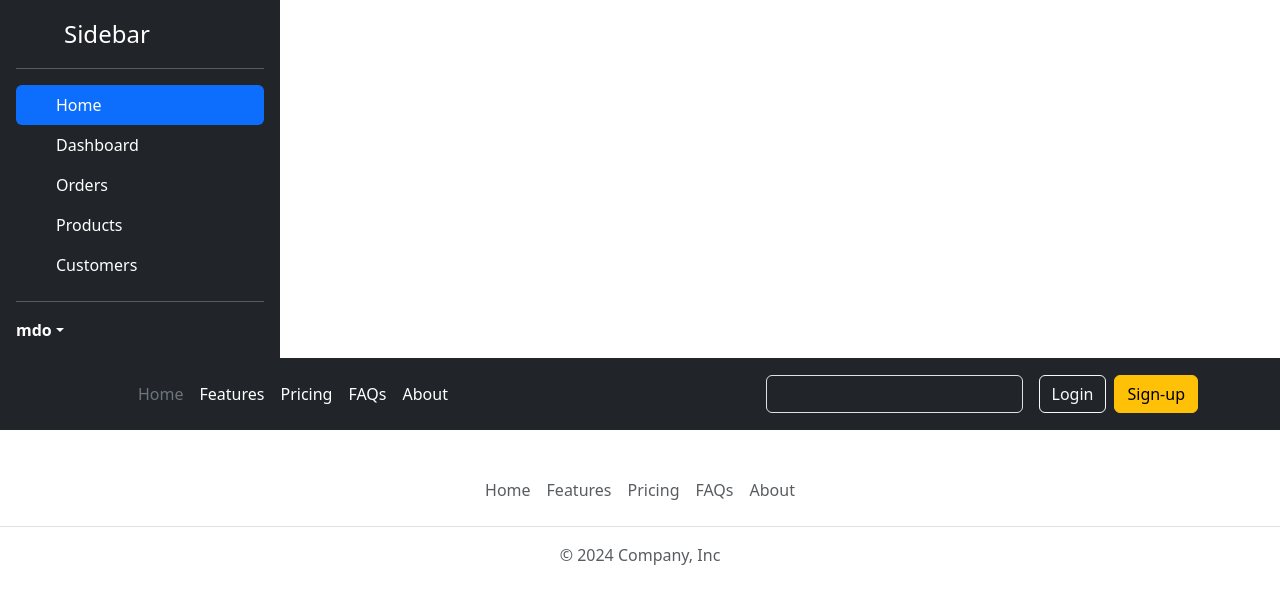
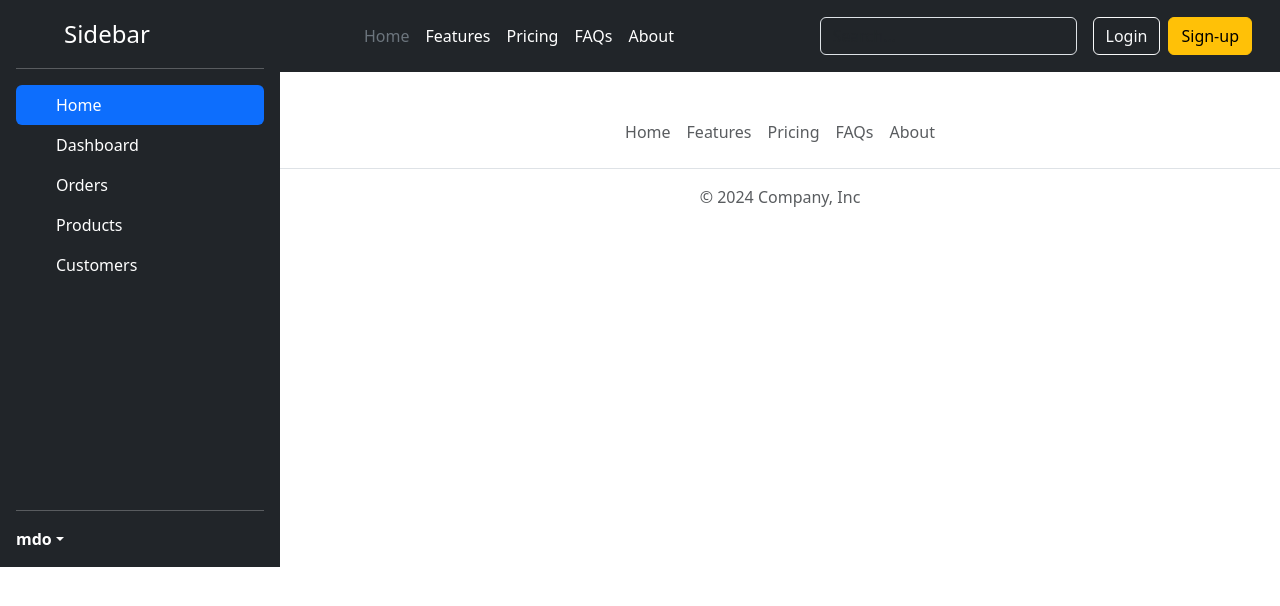
Before and after one commit to Anand-wase/React, a React (Vite) app in the folder social-media/: page / in a window 1280 px wide. Shown: the top 606 px of the page. Built offline with nearby package versions, Linux system fonts and the light colour scheme.

Commit message:
Modified  Home screen

```diff
--- a/social-media/src/App.css
+++ b/social-media/src/App.css
@@ -1,7 +1,10 @@
 .app-container{
   display: flex;
 }
-
+.sideBarContent{
+  min-height: 567px;
+  width : 200;
+}
 .content{
-
+  width: 100%;
 }
--- a/social-media/src/App.jsx
+++ b/social-media/src/App.jsx
@@ -6,8 +6,8 @@ import SideBar from './components/SideBar'
 function App() {
 
   return (
-    <div className='app-Container'>
-    <SideBar/>
+    <div className='app-container'>
+      <div className='sideBarContent'><SideBar/></div>
     <div className='content'>
     <Header/>
     <Footer/>
--- a/social-media/src/components/SideBar.jsx
+++ b/social-media/src/components/SideBar.jsx
@@ -1,5 +1,5 @@
 const SideBar = () => {
-  return <div className="d-flex flex-column flex-shrink-0 p-3 text-bg-dark" style={{width: '280px'}}>
+  return <div className="d-flex flex-column flex-shrink-0 p-3 text-bg-dark sideBarContent" style={{width: '280px'}}>
   <a href="/" className="d-flex align-items-center mb-3 mb-md-0 me-md-auto text-white text-decoration-none">
     <svg className="bi pe-none me-2" width="40" height="32"><use xlinkHref="#bootstrap"></use></svg>
     <span className="fs-4">Sidebar</span>
```
